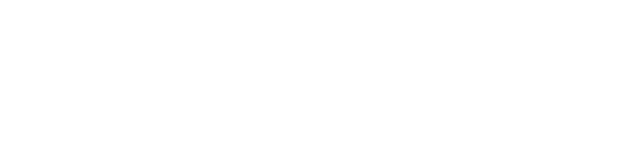
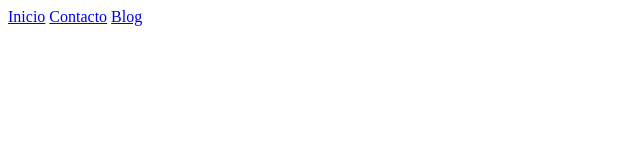
Before and after one commit to PiliFigueroa/practica-git, a plain HTML site: page index.html in a window 1280 px wide. Shown: the whole page, without its empty margins (0-640 px from the left). Drawn offline with Linux system fonts and the light colour scheme.

Commit message:
adding navbar

```diff
--- a/index.html
+++ b/index.html
@@ -7,6 +7,11 @@
     <title>Document</title>
 </head>
 <body>
+    <nav>
+        <a href="#">Inicio</a>
+        <a href="#">Contacto</a>
+        <a href="#">Blog</a>
+    </nav>
     <script src="js/main.js"></script>
 </body>
 </html>
```
